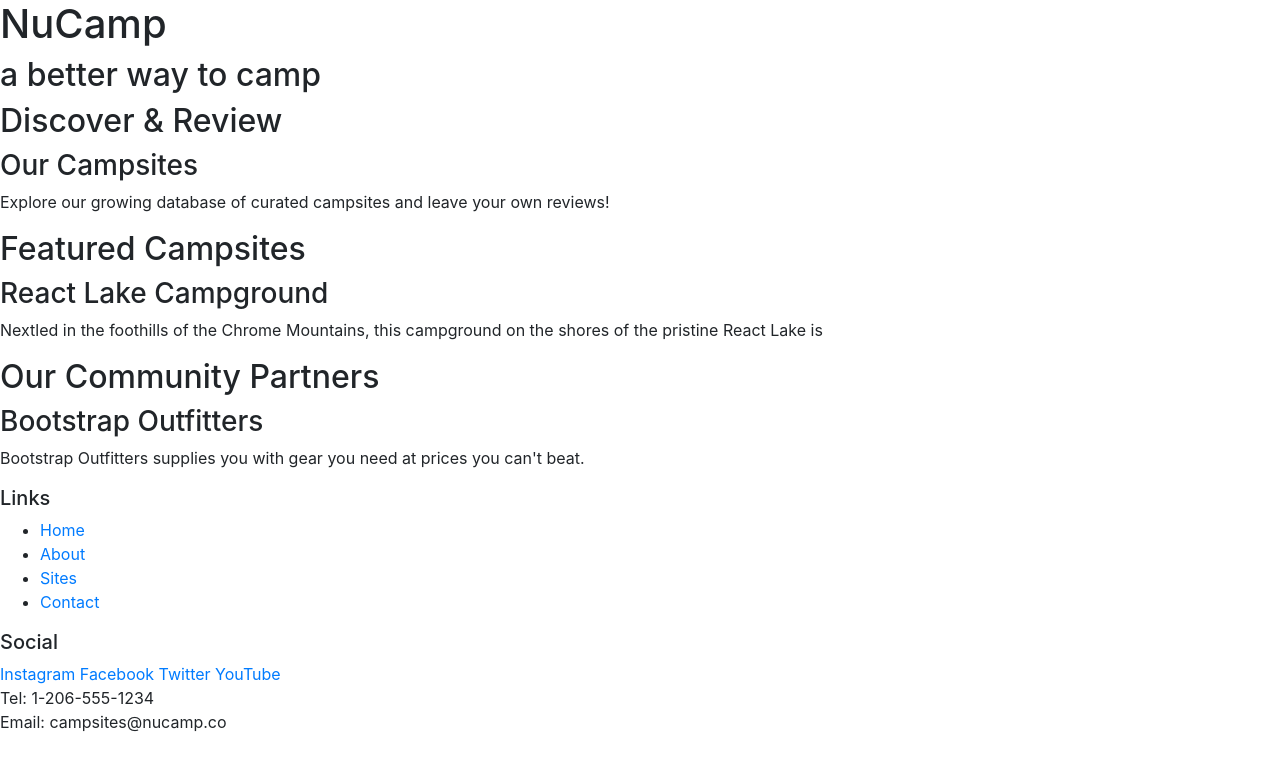
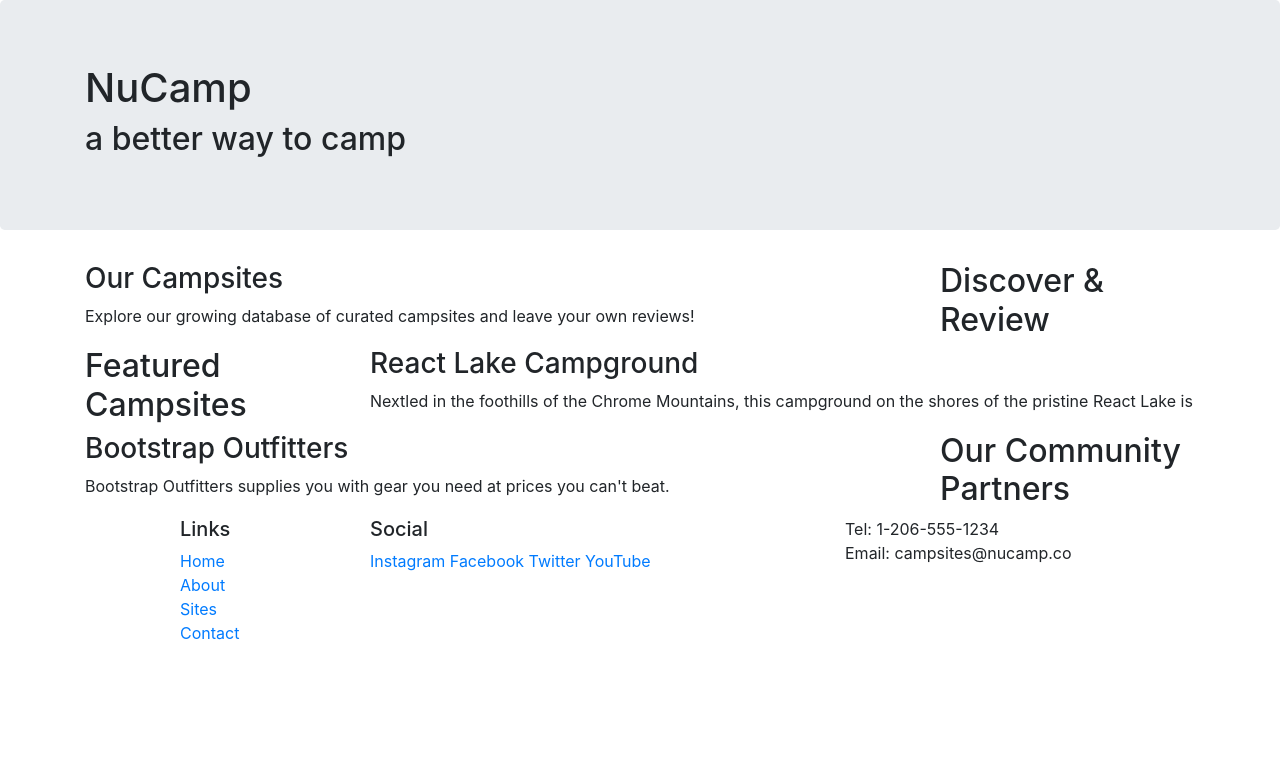
Before and after one commit to sharon-f-lewis/Nucampsite, a website: page index.html in a window 1280 px wide. Drawn offline with nearby package versions, Linux system fonts and the light colour scheme.

Commit message:
Bootstrap Grid

```diff
--- a/index.html
+++ b/index.html
@@ -13,55 +13,82 @@
   </head>
 
   <body>
-    <header>
-      <div>
+    <header class="jumbotron">
+      <div class="container">
+        <div class="row">
+          <div class="col">
             <h1>NuCamp</h1>
             <h2>a better way to camp</h2>
-      </div>
+          </div> <!-- end col -->
+        </div> <!-- end row -->
+      </div> <!-- end container-->
     </header>
 
-    <div>
+    <div class="container">
+      <div class="row">
+        <div class="col-sm-4 order-sm-last col-md-3">
           <h2>Discover & Review</h2>
+        </div> <!-- end col -->
+        <div class="col">
           <h3>Our Campsites</h3>
           <p>Explore our growing database of curated campsites and leave your own reviews!</p>
-    </div>
+        </div> <!-- end col -->
+      </div> <!-- end row -->
+    </div> <!-- end container-->
 
-    <div>
+    <div class="container">
+      <div class="row">
+        <div class="col-sm-4 col-md-3">
           <h2>Featured Campsites</h2>
+        </div> <!-- end col -->
+        <div class="col">
           <h3>React Lake Campground</h3>
-      <p>Nextled in the foothills of the Chrome Mountains, this campground on the shores of the pristine React Lake is
+          <p>Nextled in the foothills of the Chrome Mountains, this campground on the shores of the pristine React Lake
+            is
           </p>
-    </div>
+        </div> <!-- end col -->
+      </div> <!-- end row -->
+    </div> <!-- end container-->
 
-    <div>
+    <div class="container">
+      <div class="row">
+        <div class="col-sm-4 order-sm-last col-md-3">
           <h2>Our Community Partners</h2>
+        </div> <!-- end col -->
+        <div class="col">
           <h3>Bootstrap Outfitters</h3>
           <p>Bootstrap Outfitters supplies you with gear you need at prices you can't beat.</p>
-    </div>
+        </div> <!-- end col -->
+      </div> <!-- end row -->
+    </div> <!-- end container-->
 
     <footer>
-      <div>
+      <div class="container">
+        <div class="row">
+          <div class="col-4 col-sm-2 offset-1">
             <h5>Links</h5>
-        <ul>
+            <ul class="list-unstyled">
               <li><a href="#">Home</a></li>
               <li><a href="#">About</a></li>
               <li><a href="#">Sites</a></li>
               <li><a href="#">Contact</a></li>
             </ul>
-      </div>
+          </div> <!-- end col -->
 
-      <div>
+          <div class="col-6 col-sm-5">
             <h5>Social</h5>
             <a href="http://instagram.com/">Instagram</a>
             <a href="http://facebook.com/">Facebook</a>
             <a href="http://twitter.com/">Twitter</a>
             <a href="http://youtube.com/">YouTube</a>
-      </div>
+          </div> <!-- end col -->
 
-      <div>
+          <div class="col-sm-4">
             Tel: 1-206-555-1234<br />
             Email: campsites@nucamp.co
-      </div>
+          </div> <!-- end col -->
+        </div> <!-- end row -->
+      </div> <!-- end container -->
     </footer>
 
     <!-- jQuery must come first, then Popper.js, then the Bootstrap JavaScript plugins.-->
```
Lines whose indentation alone changed are shown as unchanged.
